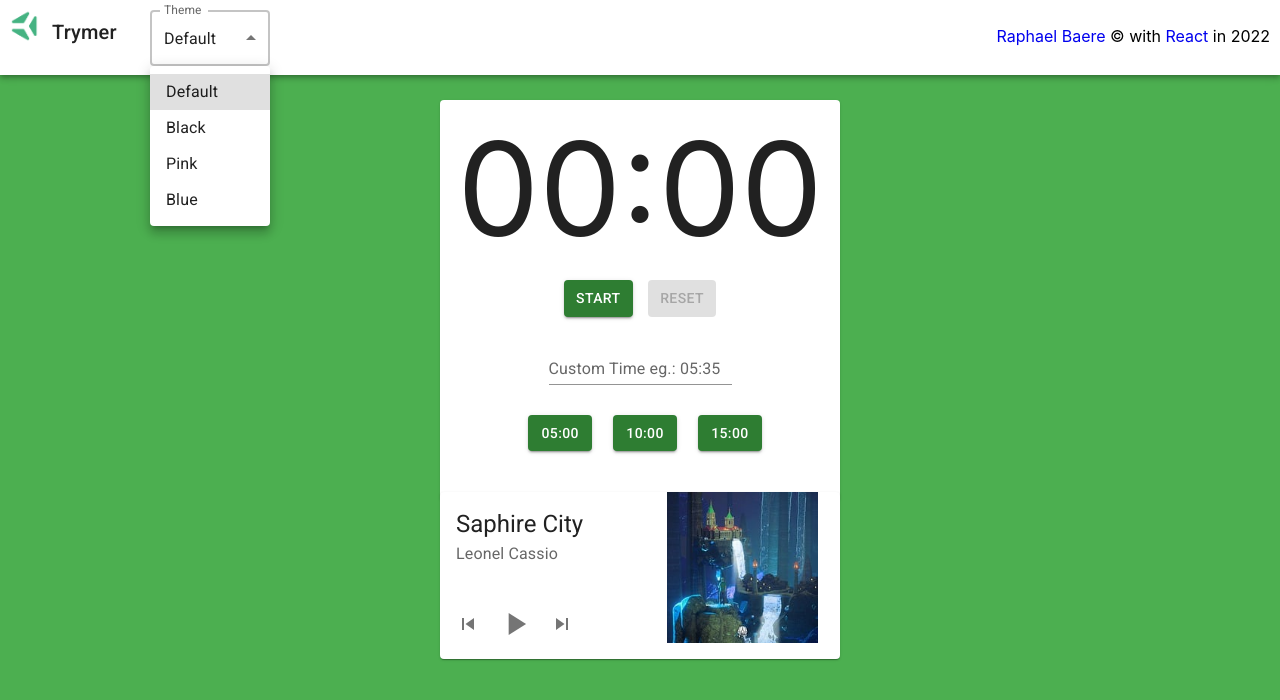
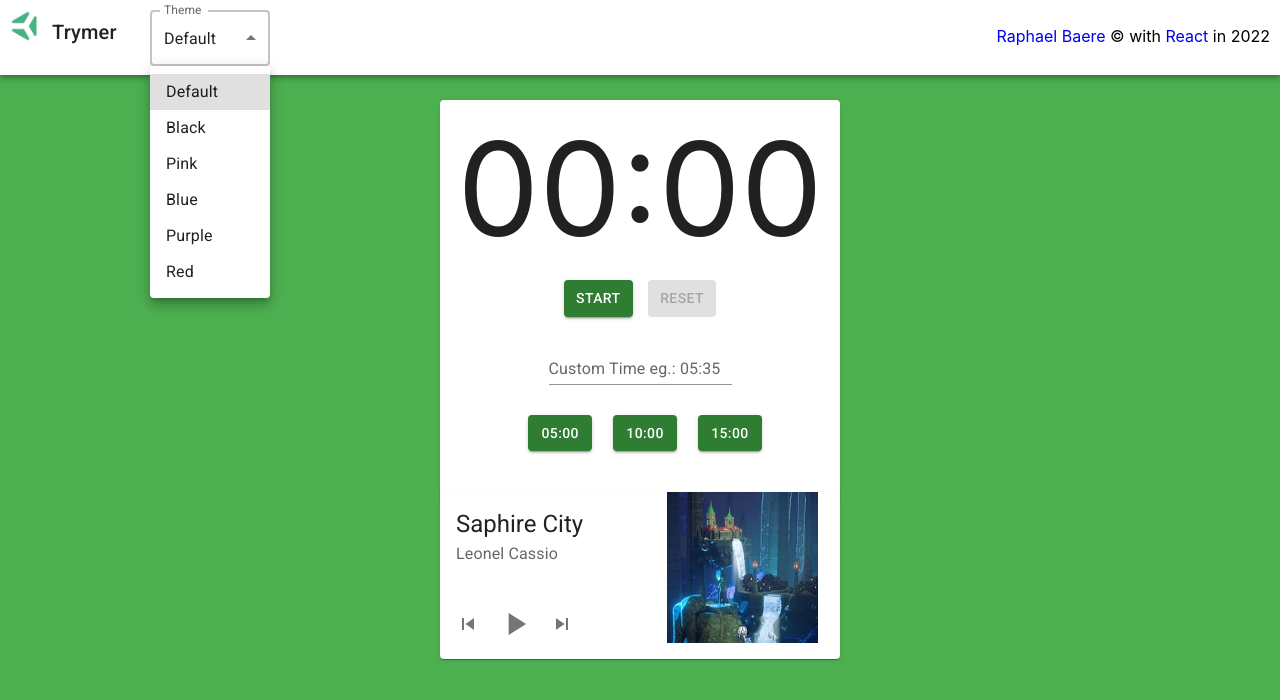
Before and after one commit to raphaelbaere/trymer, a React (Create React App) app: page / in a window 1280 px wide. Both pictures are taken after a click on the element "Default Theme". Shown: the top 700 px of the page. Built offline with nearby package versions, Linux system fonts and the light colour scheme.

Commit message:
more colors

```diff
--- a/src/App.js
+++ b/src/App.js
@@ -181,6 +181,12 @@ class App extends React.Component {
           body.style.backgroundImage = '';
           body.style.backgroundColor = '#4caf50';
         break;
+        case 'purple':
+          body.style.backgroundImage = 'linear-gradient(to left, #0f0c29, #302b63, #24243e)';
+        break;
+        case 'red':
+          body.style.backgroundImage = 'linear-gradient(to left, #870000, #190a05)';
+          break;
         default:
       }
     })
--- a/src/components/SelectEL.js
+++ b/src/components/SelectEL.js
@@ -26,6 +26,8 @@ export default class SelectEL extends Component {
           <MenuItem value={'black'}>Black</MenuItem>
           <MenuItem value={'pink'}>Pink</MenuItem>
           <MenuItem value={'blue'}>Blue</MenuItem>
+          <MenuItem value={'purple'}>Purple</MenuItem>
+          <MenuItem value={'red'}>Red</MenuItem>
         </Select>
       </FormControl>
     </Box>
```
